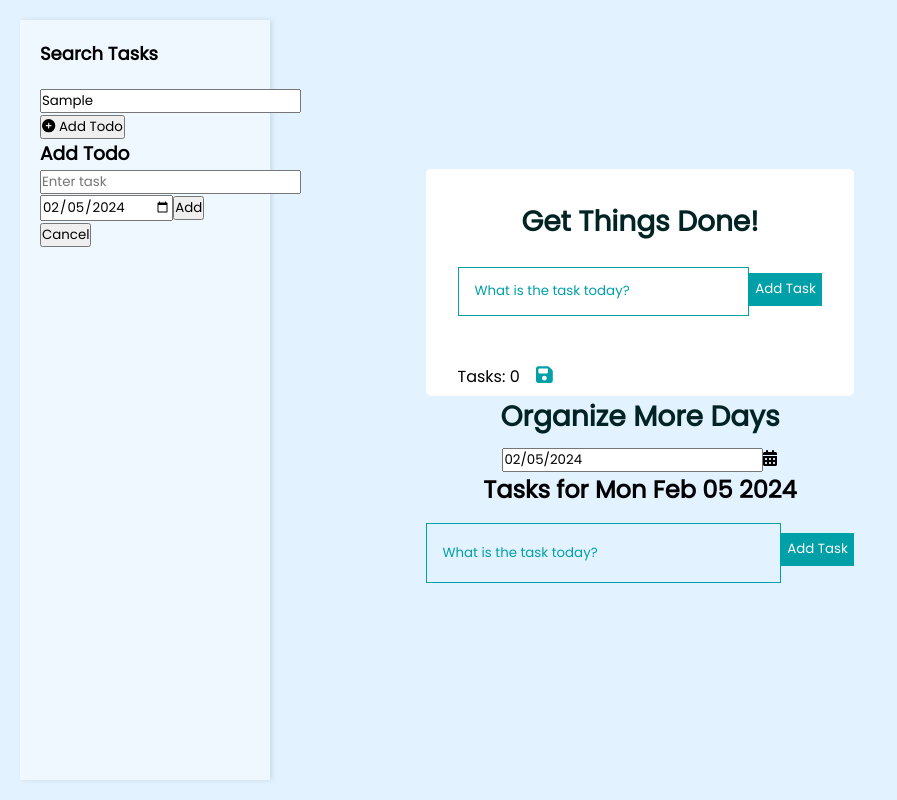
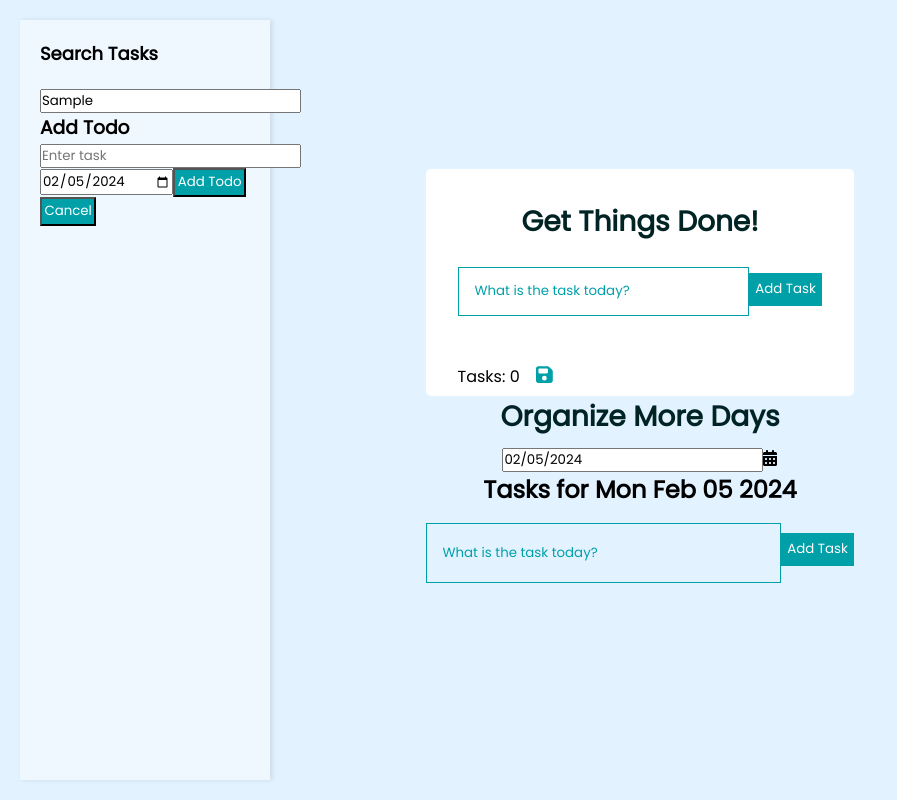
Before and after one commit to MishaliaPillay/todolist-withreact, a React (Create React App) app: page / in a window 1280 px wide. Both pictures are taken after typing "Sample" into the empty fields and a click on the button "Add Todo". Shown: the whole page, without its empty margins (0-897 px from the left). Built offline with nearby package versions, Linux system fonts and the light colour scheme.

Commit message:
aside add to do

```diff
--- a/src/App.css
+++ b/src/App.css
@@ -72,7 +72,13 @@ h1 {
   cursor: pointer;
   padding: 0.5em;
 }
+.todo-btnn {
+  cursor: pointer;
+  background: #00a0a9;
+  color: #fff;
 
+  padding: 0.15rem;
+}
 .taskCount {
   float: left;
 }
--- a/src/components/AddTodo.js
+++ b/src/components/AddTodo.js
@@ -8,7 +8,9 @@ const AddTodoButton = ({ addTodo }) => {
   const [date, setDate] = useState(new Date());
 
   const handleAddTodo = () => {
+    console.log("handleAddTodo called");
     setShowAddTodoModal(true);
+    console.log("Current Todo:", todo); // Log the current value of todo
     if (todo.trim() !== "") {
       // Create a new todo object
       const newTodo = {
@@ -16,11 +18,13 @@ const AddTodoButton = ({ addTodo }) => {
         task: todo,
         completed: false,
       };
-      console.log("New Todo:", newTodo); // Log the new todo
+      console.log("New Todo:", newTodo);
       // Call the addTodo function from props to add the new todo
       addTodo(newTodo);
       // Clear the input field
       setTodo("");
+      // Close the modal
+      handleCloseModal();
     }
   };
 
@@ -41,10 +45,11 @@ const AddTodoButton = ({ addTodo }) => {
 
   return (
     <div>
-      <button className="add-todo-btn" onClick={handleAddTodo}>
-        <FontAwesomeIcon icon={faPlusCircle} /> Add Todo
-      </button>
-
+      {!showAddTodoModal && ( // Render button only if modal is not shown
+        <button className="add-todo-btn" onClick={handleAddTodo}>
+          <FontAwesomeIcon icon={faPlusCircle} /> Add Todo
+        </button>
+      )}
       {/* Modal or Form for adding a to-do item */}
       {showAddTodoModal && (
         <div className="add-todo-modal">
@@ -59,12 +64,20 @@ const AddTodoButton = ({ addTodo }) => {
             />
             <input
               type="date"
-              value={date.toISOString().split("T")[0]} // Set date value as string
+              value={date.toISOString().split("T")[0]}
               onChange={(e) => setDate(new Date(e.target.value))}
               required
             />
-            <button type="submit">Add</button>
-            <button onClick={handleCloseModal}>Cancel</button>
+            <button className="todo-btnn" onClick={handleAddTodo}>
+              Add Todo
+            </button>
+            <button
+              type="button"
+              className="todo-btnn"
+              onClick={handleCloseModal}
+            >
+              Cancel
+            </button>
           </form>
         </div>
       )}
```
